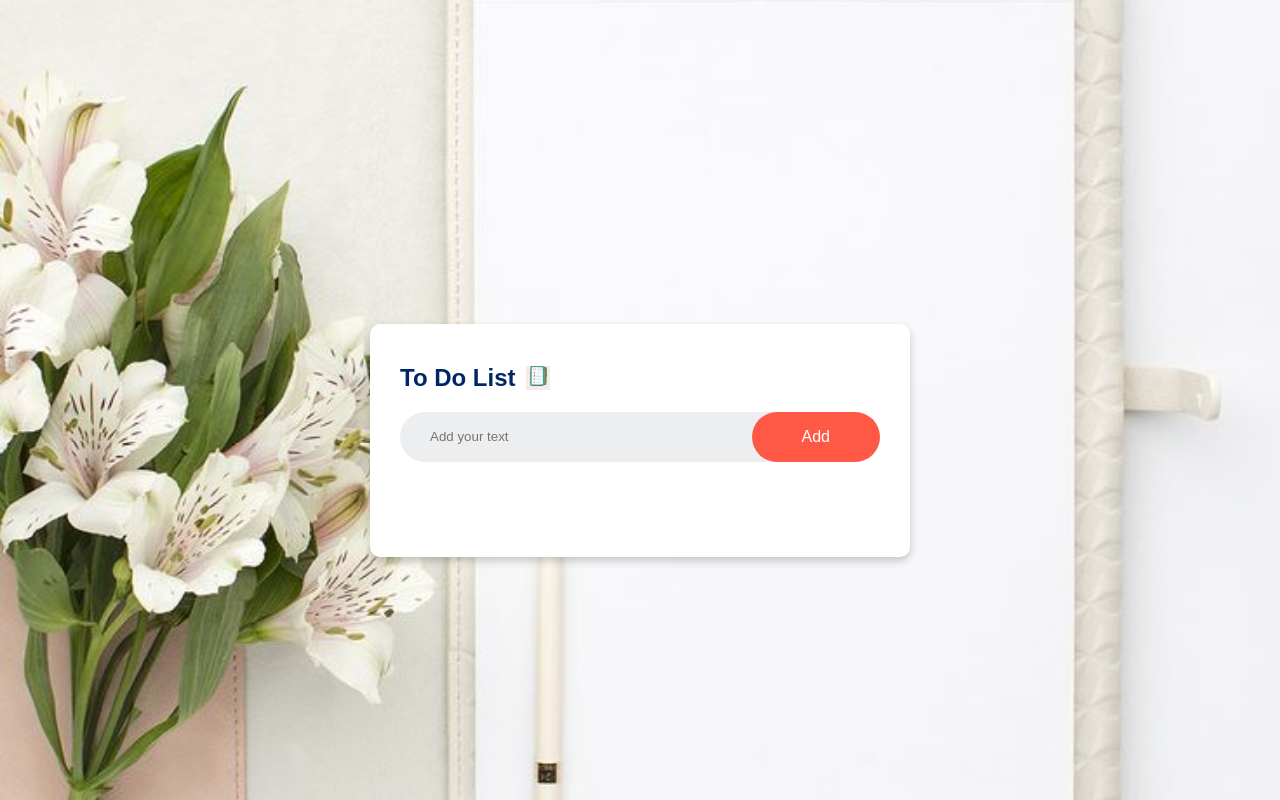
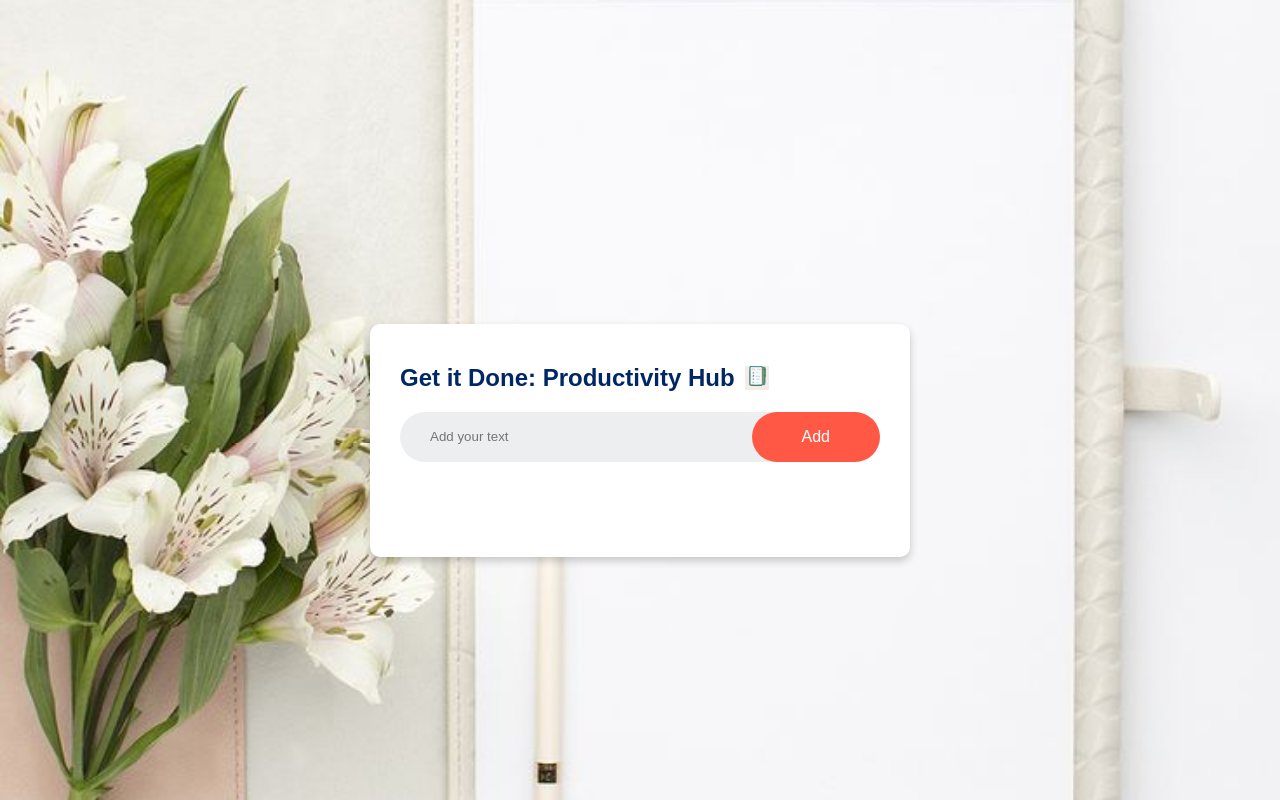
Before and after one commit to NhlamuloKhoza02/todo2, a website: page public/index.html in a window 1280 px wide. Drawn offline with Linux system fonts and the light colour scheme.

Commit message:
rename heading

```diff
--- a/public/index.html
+++ b/public/index.html
@@ -16,7 +16,7 @@
 <body>
 <div class="container">
     <div class="todo-app">
-        <h2>To Do List <img src="images/checklist2.png" alt="Checklist Icon" class="icon"></h2>
+        <h2>Get it Done: Productivity Hub <img src="images/checklist2.png" alt="Checklist Icon" class="icon"></h2>
         <div class="row">
             <input type="text" id="input-box" placeholder="Add your text">
             <button onclick="addTask()">Add</button>
```
